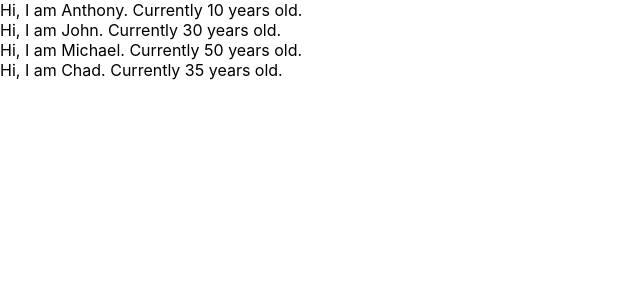
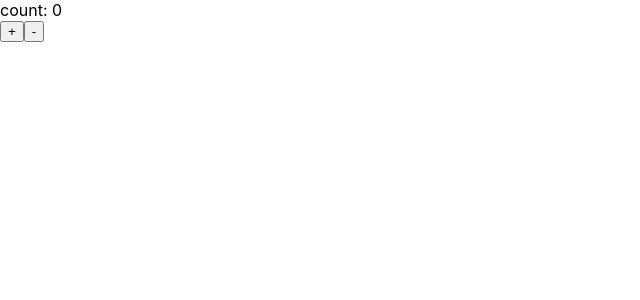
Before and after one commit to taruyar/react-tutorial, a React (Create React App) app: page / in a window 1280 px wide. Shown: the top 300 px of the page, without its empty margins (0-640 px from the left). Built offline with nearby package versions, Linux system fonts and the light colour scheme.

Commit message:
add addition/subtraction

```diff
--- a/src/App.js
+++ b/src/App.js
@@ -1,66 +1,39 @@
-import React from 'react';
-import PropTypes from 'prop-types';
-
-const users = [
-{
-  name: 'Anthony',
-  age: 10,
-},
-{
-  name: 'John',
-  age: 30
-},
-{
-  name: 'Michael',
-  age: 50,
-},
-{
-  name: 'Chad',
-  age: 35,
-},
-]
+import React, { Component } from 'react';
 
 // User.defaultProps = {
 //   name: 'no name',
 //   age: 100
 // }
 
-const App = () => {
-  const profiles = users;
-  return(
-    <div>
-      {
-        profiles.map((profile, index)=>{
-          return <User key={index} name={profile.name} age={profile.age}/>
-        })
-      }
-    </div>
-  )
+const App = () => (<Counter></Counter>)
+
+class Counter extends Component {
+  constructor(props){
+    super(props)
+    this.state = { count: 0}
+  };
+
+  handleAddition = () => {
+    this.setState({count: this.state.count + 1})
+  };
+
+  handleSubtraction = () => {
+    console.log('minus called')
+    this.setState({count: this.state.count - 1})
+  };
+  render(){
+    return(
+      <React.Fragment>
+        <div>count: {this.state.count}</div>
+        <button onClick={this.handleAddition}>
+        +
+        </button>
+        <button onClick={this.handleSubtraction}>
+        -
+        </button>
+      </React.Fragment>
+    )
+  }
 }
 
-const User = (props) => {
-  return <div>Hi, I am {props.name}. Currently {props.age} years old.</div>
-}
-
-User.propTypes = {
-  name: PropTypes.string,
-  age: PropTypes.number.isRequired
-
-}
-
-// const App = () => {
-//   return(
-//     <div>
-//       <User name={"Anthony"} age={10}/>
-//       <User name={"John"} age={10}/>
-//       <User name={"Michael"} age={10}/>
-//       <User name={"Chad"} age={10}/>
-//     </div>
-//   )
-// }
-
-// const User = (props) => {
-//   return <div>Hi, I am {props.name}. Currently {props.age} years old.</div>
-// }
-
 export default App;
```
